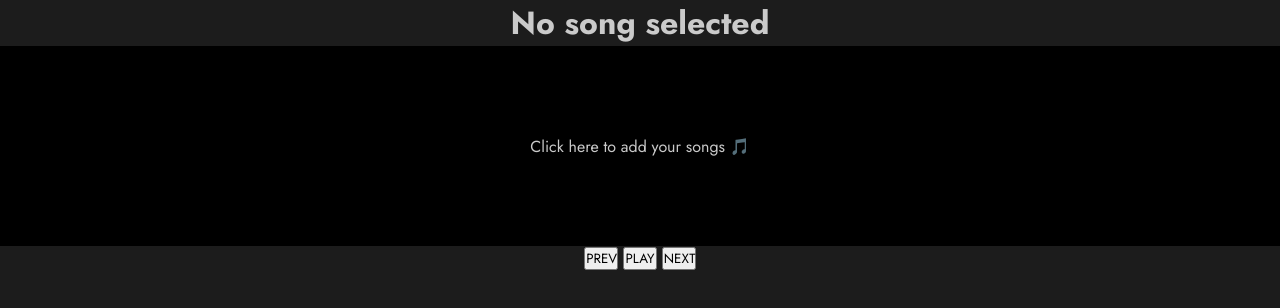
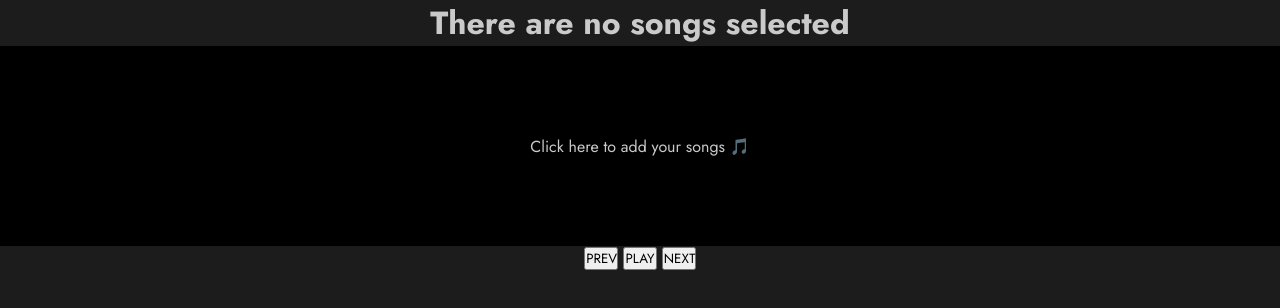
Before and after one commit to AlvaroSLam/RolePlaying_Jukebox, a plain HTML site: page index.html in a window 1280 px wide. Drawn offline with Linux system fonts and the light colour scheme.

Commit message:
Small Changes

```diff
--- a/index.html
+++ b/index.html
@@ -9,7 +9,7 @@
 </head>
 <body>
     <div class="reproductor">
-        <h1>No song selected</h1>
+        <h1>There are no songs selected</h1>
         <label class="custom-file-upload">
             <input type="file" name="songs" multiple/>
             Click here to add your songs 🎵
```
